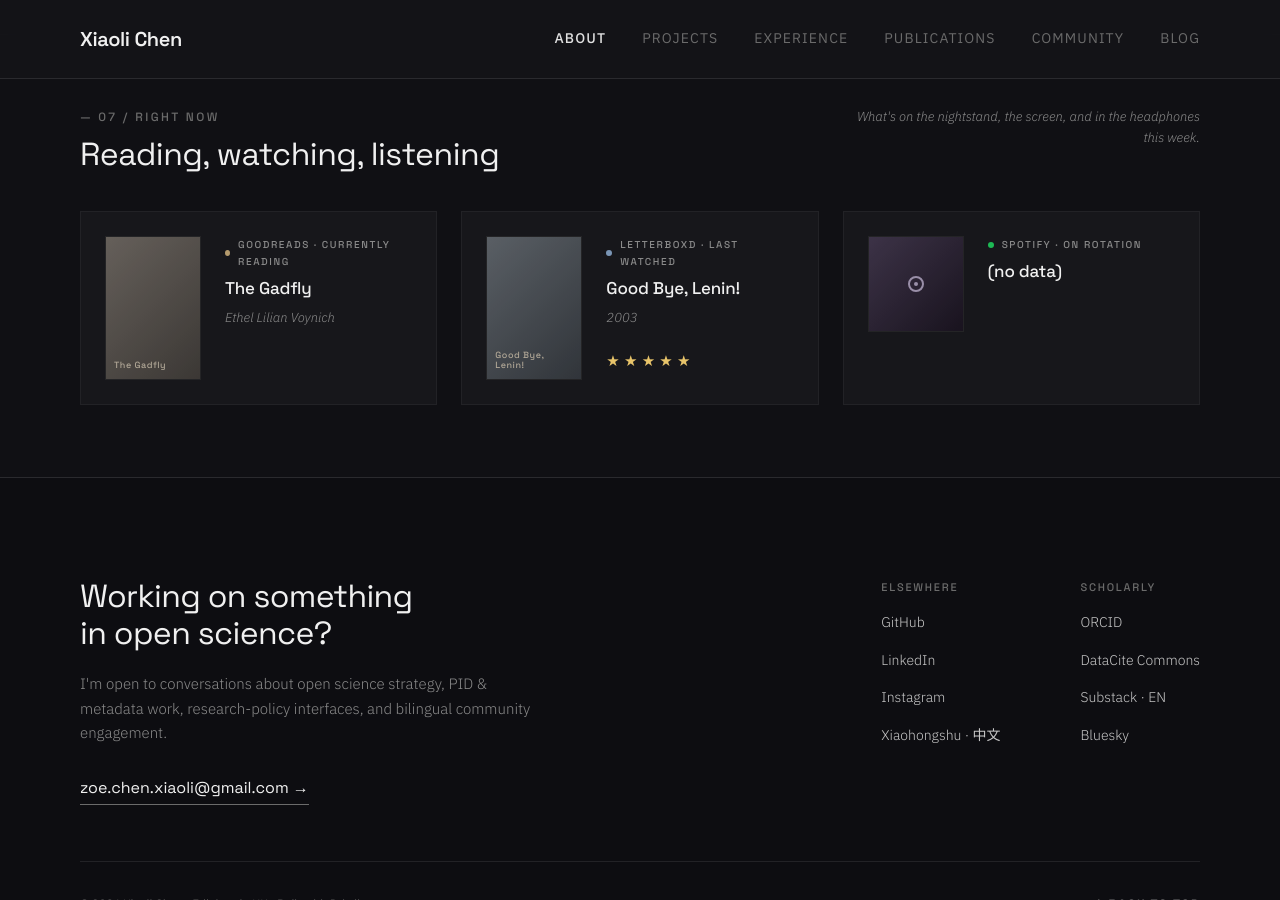
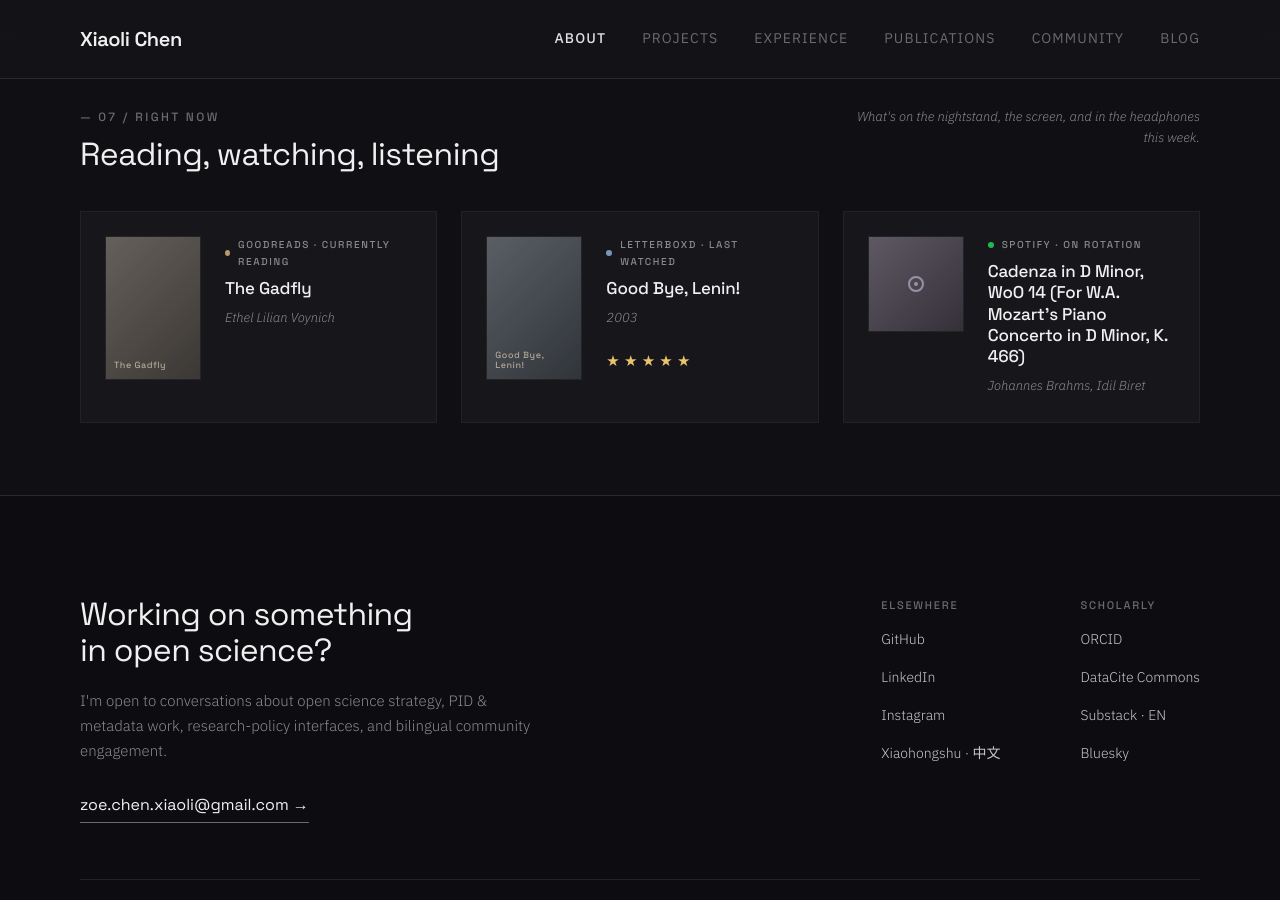
Before and after one commit to xchen101/xchen101.github.io, a Jekyll site: the page built from index.md, in a window 1280 px wide and 900 px high, scrolled down 6679 px. Built offline with Jekyll 4.4.1, drawn with Linux system fonts in a browser that asks for light colours; comment, search, counter and statistics services are not loaded; grey boxes are pictures that could not be loaded.

Commit message:
update: Right Now widget data (auto)

```diff
--- a/_data/now.yml
+++ b/_data/now.yml
@@ -1,4 +1,4 @@
-# Right now — auto-generated by Hermes cron on 2026-10-26 18:00 UTC
+# Right now — auto-generated by Hermes cron on 2026-10-26 18:02 UTC
 # Sources: Goodreads RSS / Letterboxd RSS / Spotify API
 
 reading:
@@ -24,5 +24,8 @@ listening:
   service: "Spotify"
   accent: "#1DB954"
   label: "On rotation"
-  title: "(no data)"
+  title: "Cadenza in D Minor, WoO 14 (For W.A. Mozart's Piano Concerto in D Minor, K. 466)"
+  artist: "Johannes Brahms, Idil Biret"
+  url: "https://open.spotify.com/track/4ZdxGZHvHY5DxInGoxFtYS"
   profile_url: "https://open.spotify.com/"
+  image: "https://i.scdn.co/image/ab67616d00001e029d644f6d1d2b39441c58bf49"
```
